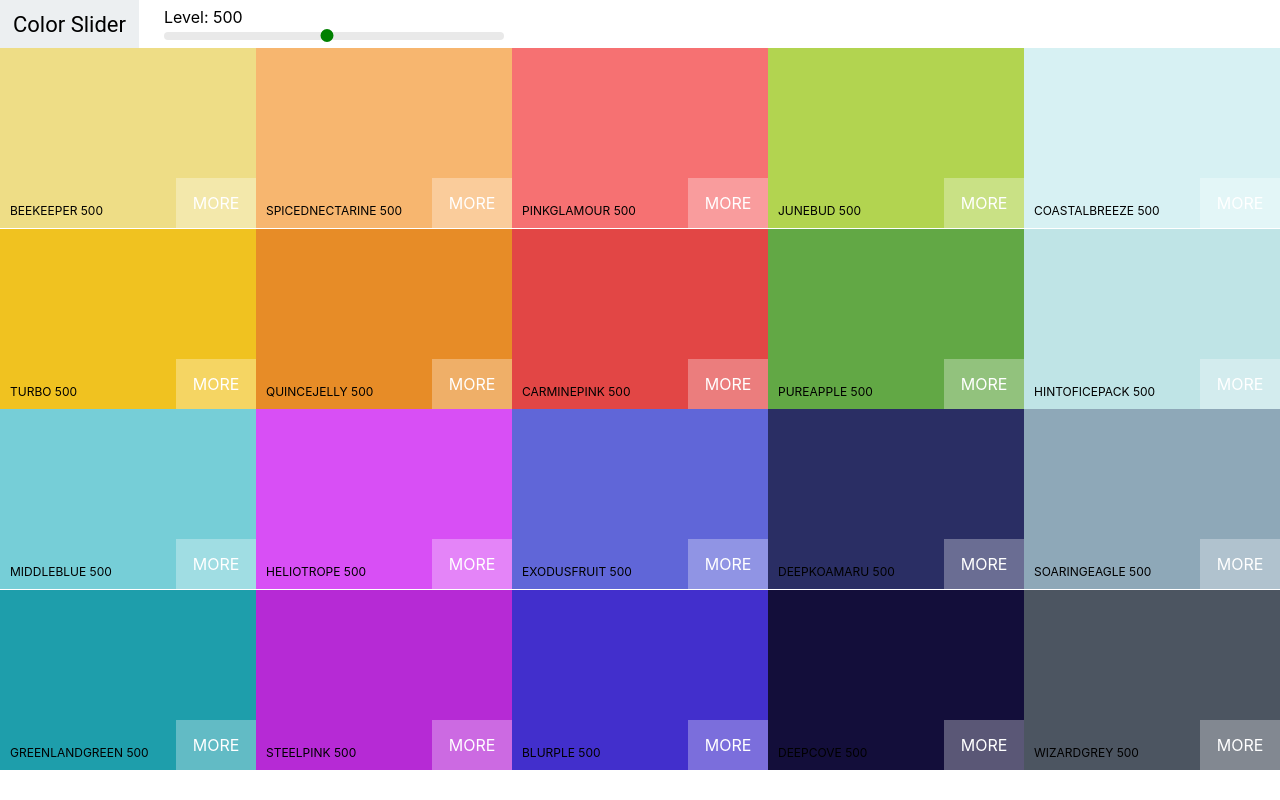
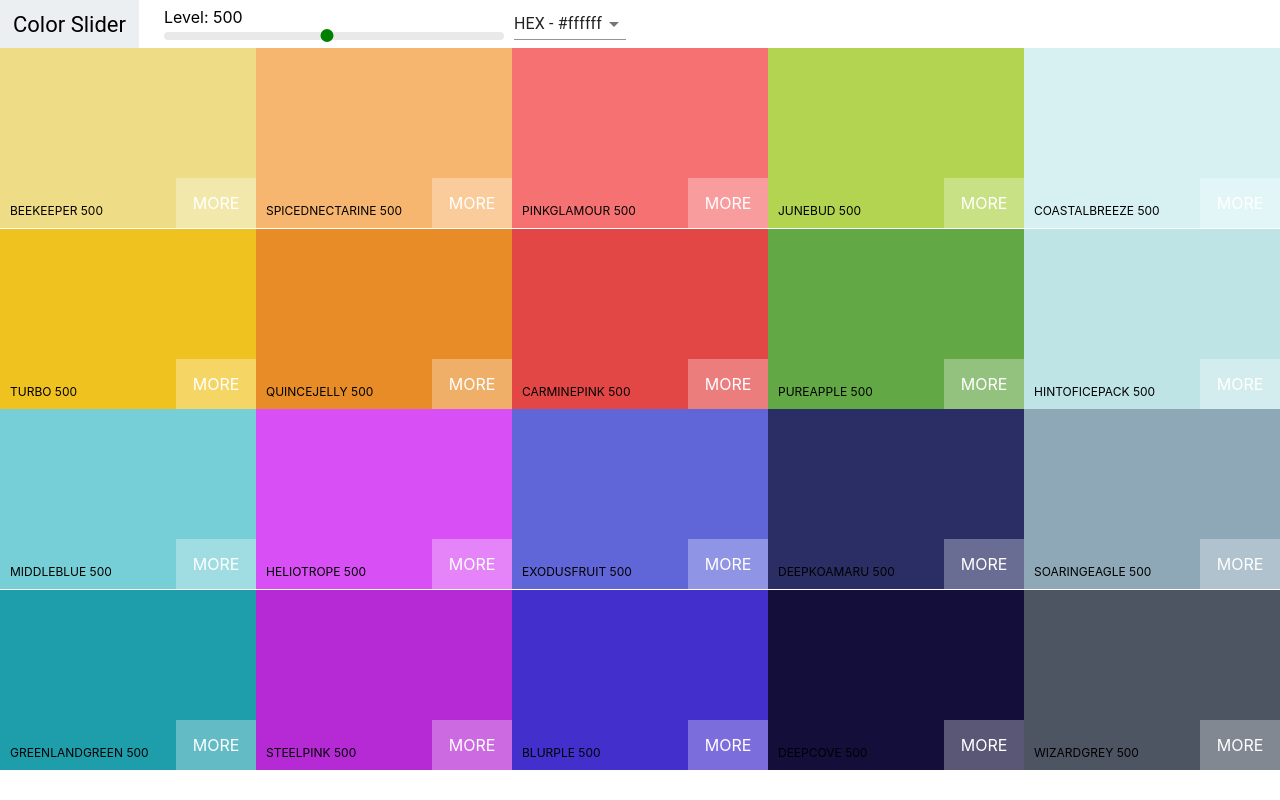
Before and after one commit to prosperosbooks/Colorly, a React (Create React App) app: page / in a window 1280 px wide. Built offline with nearby package versions, Linux system fonts and the light colour scheme; the HTML template or start-up script is replaced by a standard one.

Commit message:
add select and material ui

```diff
--- a/package.json
+++ b/package.json
@@ -3,6 +3,7 @@
   "version": "0.1.0",
   "private": true,
   "dependencies": {
+    "@material-ui/core": "^4.2.1",
     "chroma-js": "^2.0.4",
     "rc-slider": "^8.6.13",
     "react": "^16.8.6",
--- a/src/Navbar.js
+++ b/src/Navbar.js
@@ -1,11 +1,27 @@
 import React, { Component } from "react";
+import MenuItem from "@material-ui/core/MenuItem";
+import Select from "@material-ui/core/Select";
 import Slider from "rc-slider";
 import "rc-slider/assets/index.css";
-import './Navbar.css'
+import "./Navbar.css";
 
 export default class Navbar extends Component {
+  constructor(props) {
+    super(props);
+    this.state = { format: "hex" };
+    this.handleChange = this.handleChange.bind(this)
+  }
+
+  handleChange(e) {
+      this.setState({format: e.target.value})
+      this.props.changeFormat(e.target.value)
+  }
+
   render() {
     const { level, changeLevel } = this.props;
+    const { format } = this.state;
+
+
     return (
       <header className="Navbar">
         <div className="logo">
@@ -24,6 +40,14 @@
             />
           </div>
         </div>
+
+        <div className="select-container">
+          <Select value={format} onChange={this.handleChange}>
+            <MenuItem value="hex">HEX - #ffffff</MenuItem>
+            <MenuItem value="rgb">RGB - rgb(255,255,255)</MenuItem>
+            <MenuItem value="rgba">RGBA - rgba(255,255,255, 1.0)</MenuItem>
+          </Select>
+        </div>
       </header>
     );
   }
--- a/src/Palette.js
+++ b/src/Palette.js
@@ -6,23 +6,33 @@
 export default class Palette extends Component {
   constructor(props) {
     super(props);
-    this.state = { level: 500 };
+    this.state = { level: 500, format: "hex" };
     this.changeLevel = this.changeLevel.bind(this);
+    this.changeFormat = this.changeFormat.bind(this);
   }
 
   changeLevel(level) {
     this.setState({ level });
   }
 
+  changeFormat(val) {
+    this.setState({ format: val });
+  }
+
   render() {
+
     const { colors } = this.props.palette;
-    const { level } = this.state;
+    const { level, format } = this.state;
     const colorBoxes = colors[level].map(color => (
-      <ColorBox background={color.hex} name={color.name} />
+      <ColorBox background={color[format]} name={color.name} />
     ));
     return (
       <div className="Palette">
-        <Navbar level={level} changeLevel={this.changeLevel} />
+        <Navbar
+          level={level}
+          changeLevel={this.changeLevel}
+          changeFormat={this.changeFormat}
+        />
         {/* Navbar goes here */}
         <div className="Palette-colors">
           {/* bunch of color boxes */}
--- a/src/colorHelpers.js
+++ b/src/colorHelpers.js
@@ -24,7 +24,7 @@
         rgb: chroma(scale[i]).css(),
         rgba: chroma(scale[i])
           .css()
-          .replace("rgba", "rgba")
+          .replace("rgb", "rgba")
           .replace(")", ",1.0)")
       });
     }
```
Also changed, not shown: 1 other file (tests, documents, lock files or other folders).
